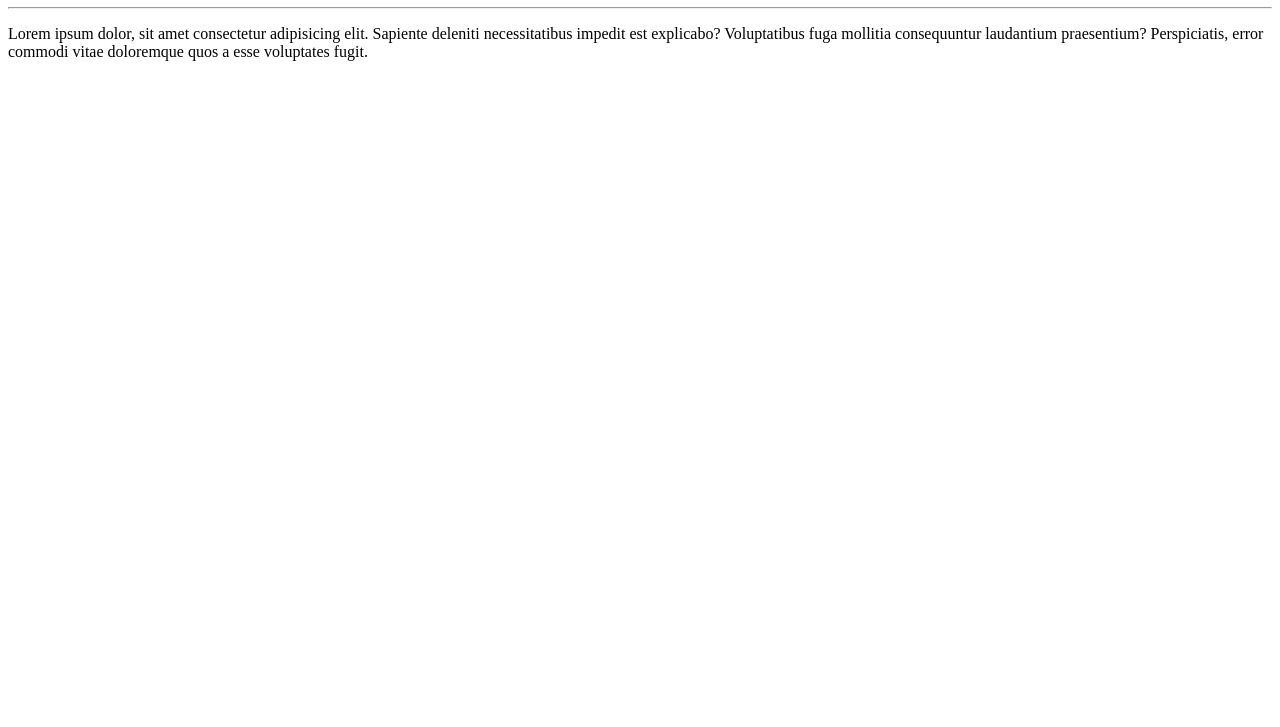
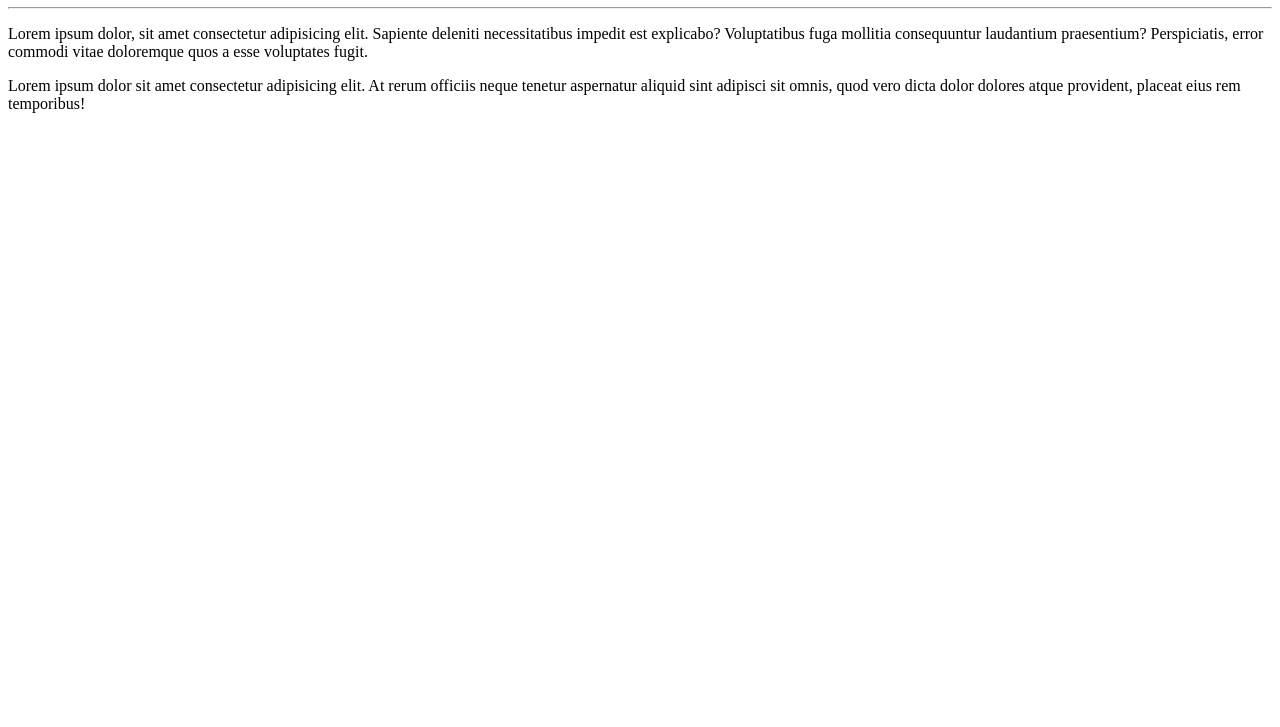
Before and after one commit to GabrielDelRosso/Ola_Mundo, a plain HTML site: page site-exemplo/index.html in a window 1280 px wide. Shown: the part 73-800 px from the top of the page. Drawn offline with Linux system fonts and the light colour scheme.

Commit message:
Adicionei um parágrafo

```diff
--- a/site-exemplo/index.html
+++ b/site-exemplo/index.html
@@ -9,5 +9,6 @@
     <h1>Olá, Mundo!</h1>
     <hr>
     <p>Lorem ipsum dolor, sit amet consectetur adipisicing elit. Sapiente deleniti necessitatibus impedit est explicabo? Voluptatibus fuga mollitia consequuntur laudantium praesentium? Perspiciatis, error commodi vitae doloremque quos a esse voluptates fugit.</p>
+    <p>Lorem ipsum dolor sit amet consectetur adipisicing elit. At rerum officiis neque tenetur aspernatur aliquid sint adipisci sit omnis, quod vero dicta dolor dolores atque provident, placeat eius rem temporibus!</p>
 </body>
 </html>
```
